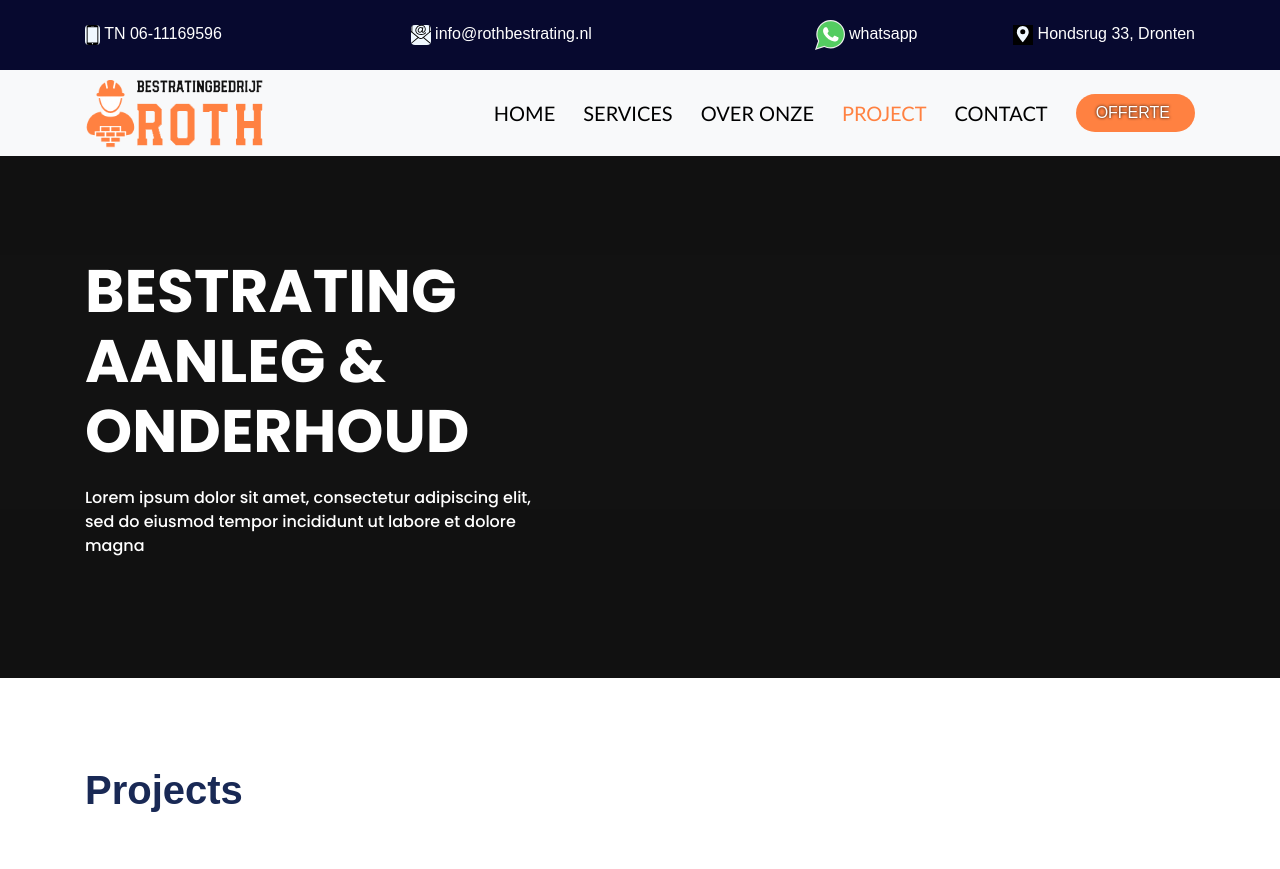
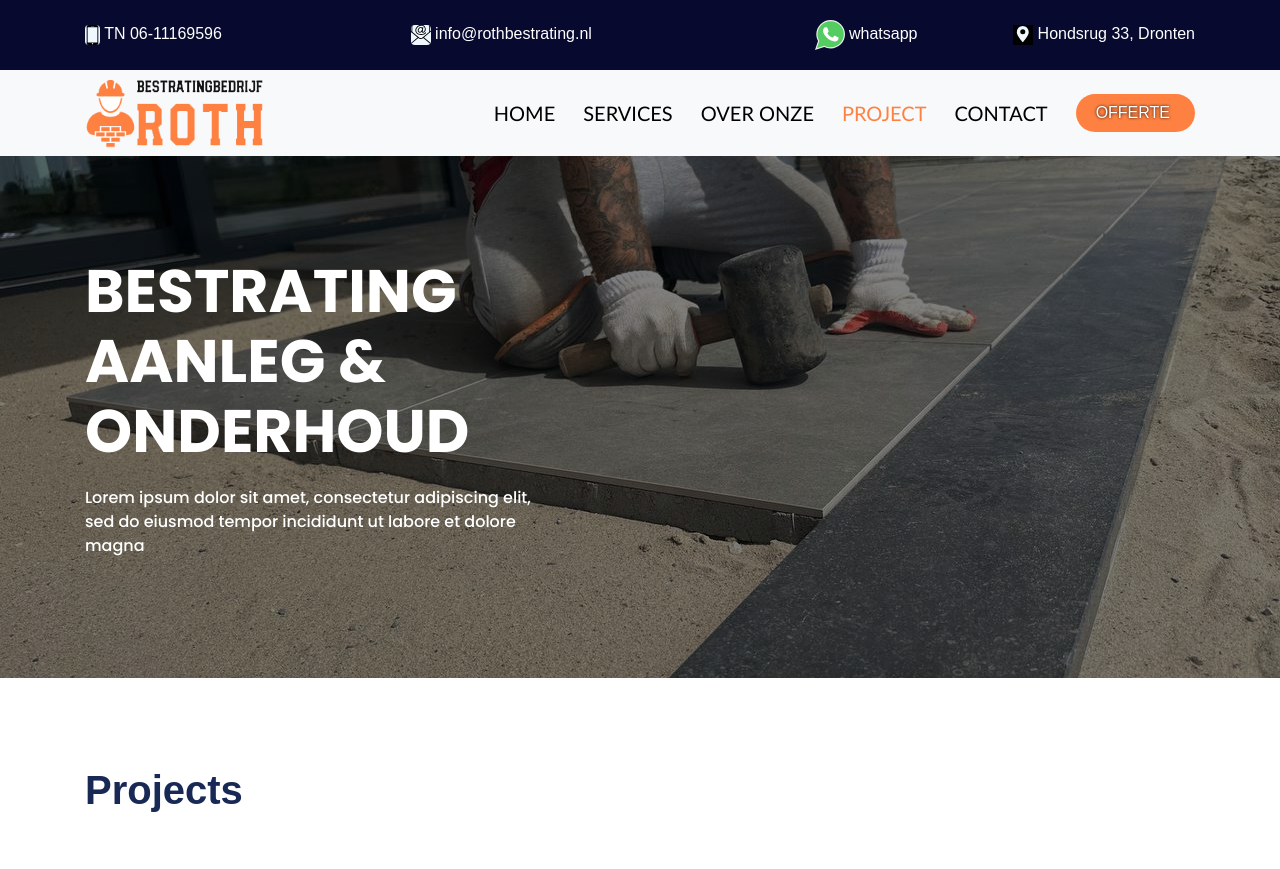
Before and after one commit to Nawaf1w3/Roth-Bestrating, a PHP site: page /projects.php in a window 1280 px wide. Shown: the top 869 px of the page. Run offline with PHP 8.4, Linux system fonts and the light colour scheme.

Commit message:
fix background url to of the project slider

```diff
--- a/css/style.css
+++ b/css/style.css
@@ -108,6 +108,11 @@
         text-align: center;
         cursor: pointer; /* Change cursor to pointer */
         width: 100%;
+    }
+
+    #project-section{
+        background: url('../IMG/background-project.jpg') center no-repeat;
+        background-size: cover;
     }
 
 
```
